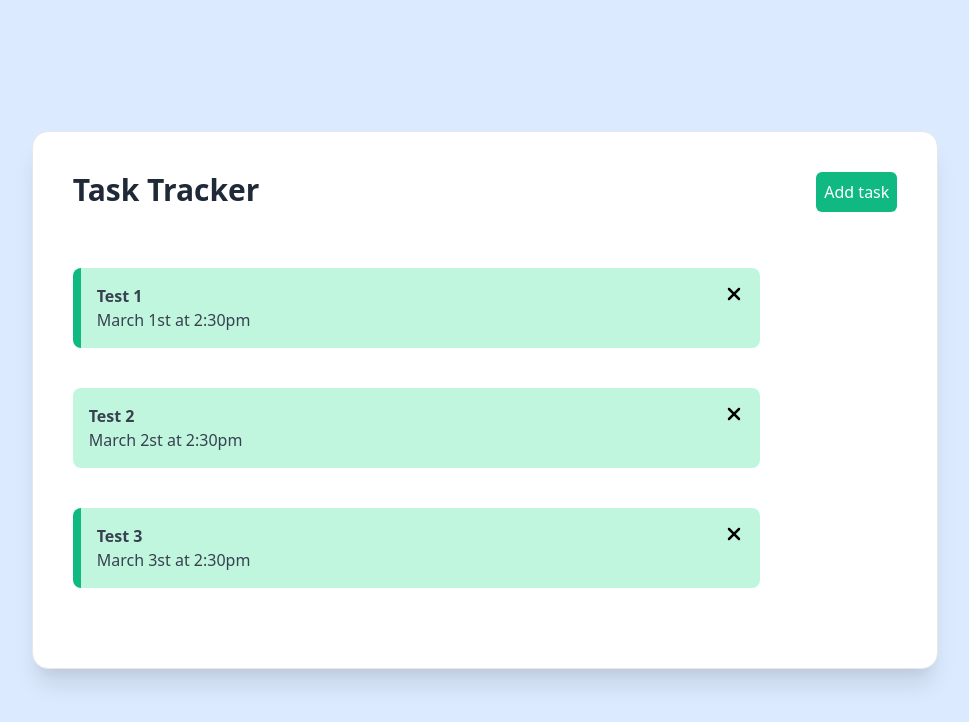
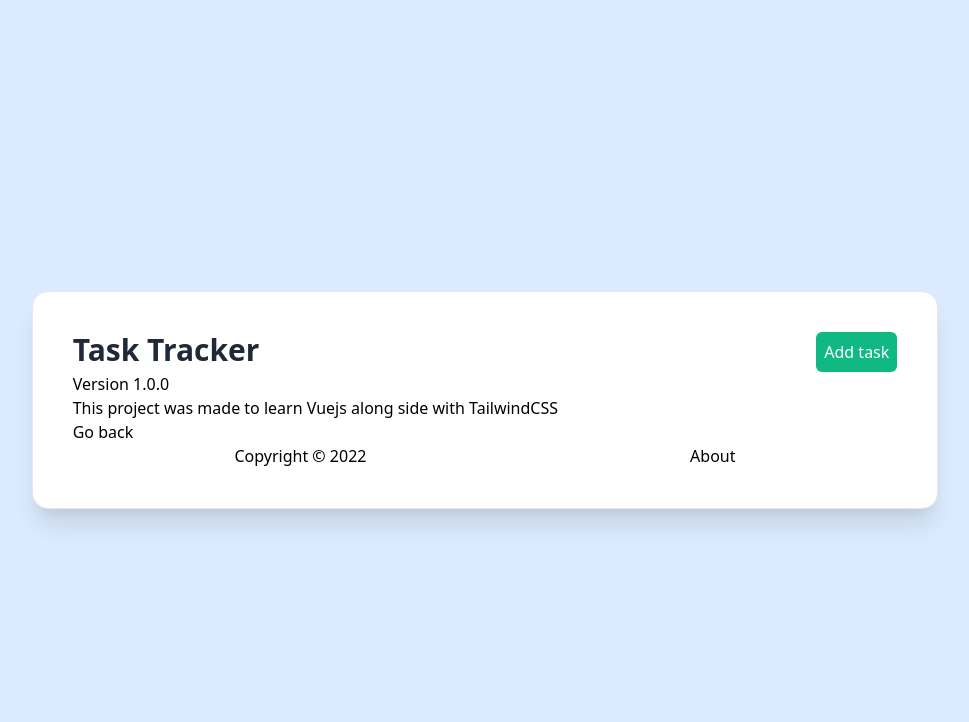
Before and after one commit to anthonylorendeaux/vue-basic-projects, a Vue app in the folder task-tracker/: page /about in a window 1280 px wide. Shown: the top 722 px of the page, without its empty margins (155-1124 px from the left). Built offline with nearby package versions, Linux system fonts and the light colour scheme.

Commit message:
Add routes with about page

```diff
--- /dev/null
+++ b/task-tracker/db.json
@@ -0,0 +1,22 @@
+{
+  "tasks": [
+    {
+      "text": "Aller chez le médecin",
+      "day": "13/02/2022",
+      "reminder": true,
+      "id": 3
+    },
+    {
+      "text": "Finir d'apprendre vue",
+      "day": "12/02/2022",
+      "reminder": false,
+      "id": 4
+    },
+    {
+      "text": "Commit et push le projet",
+      "day": "Now",
+      "reminder": true,
+      "id": 5
+    }
+  ]
+}
--- a/task-tracker/package.json
+++ b/task-tracker/package.json
@@ -4,6 +4,7 @@
   "private": true,
   "scripts": {
     "serve": "vue-cli-service serve",
+    "backend": "json-server --watch db.json --port 5000",
     "build": "vue-cli-service build",
     "lint": "vue-cli-service lint"
   },
@@ -15,9 +16,11 @@
     "@tailwindcss/postcss7-compat": "^2.2.17",
     "autoprefixer": "^9",
     "core-js": "^3.6.5",
+    "json-server": "^0.17.0",
     "postcss": "^7",
     "tailwindcss": "npm:@tailwindcss/postcss7-compat@^2.2.17",
-    "vue": "^3.0.0"
+    "vue": "^3.0.0",
+    "vue-router": "^4.0.12"
   },
   "devDependencies": {
     "@vue/cli-plugin-babel": "~4.5.0",
--- a/task-tracker/src/App.vue
+++ b/task-tracker/src/App.vue
@@ -8,134 +8,31 @@
         title="Task Tracker"
         :showAddTask="showAddTask"
       />
-      <div v-if="showAddTask"><AddTask @add-task="addTask" /></div>
-      <Tasks
-        class="mt-4"
-        @toggle-reminder="toggleReminder"
-        @delete-task="deleteTask"
-        :tasks="tasks"
-      />
+      <router-view :showAddTask="showAddTask"></router-view>
+      <Footer />
     </div>
   </div>
 </template>
 
 <script>
 import Header from "./components/Header";
-import Tasks from "./components/Tasks";
-import AddTask from "./components/AddTask";
+import Footer from "./components/Footer";
 
 export default {
   name: "App",
   components: {
     Header,
-    Tasks,
-    AddTask,
+    Footer
   },
   data() {
     return {
-      tasks: [],
       showAddTask: false,
     };
   },
   methods: {
-    deleteTask(id) {
-      if (confirm("Are you sure ?")) {
-        this.tasks = this.tasks.filter((task) => task.id !== id);
-      }
-    },
-    toggleReminder(id) {
-      this.tasks = this.tasks.map((task) =>
-        task.id == id ? { ...task, reminder: !task.reminder } : task
-      );
-    },
-    addTask(task) {
-      this.tasks = [...this.tasks, task];
-    },
     toggleAddTask() {
       this.showAddTask = !this.showAddTask;
     },
-  },
-  created() {
-    this.tasks = [
-      {
-        id: 1,
-        text: "Test 1",
-        day: "March 1st at 2:30pm",
-        reminder: true,
-      },
-      {
-        id: 2,
-        text: "Test 2",
-        day: "March 2st at 2:30pm",
-        reminder: false,
-      },
-      {
-        id: 3,
-        text: "Test 3",
-        day: "March 3st at 2:30pm",
-        reminder: true,
-      },
-      {
-        id: 4,
-        text: "Test 3",
-        day: "March 3st at 2:30pm",
-        reminder: false,
-      },
-      {
-        id: 5,
-        text: "Test 3",
-        day: "March 3st at 2:30pm",
-        reminder: false,
-      },
-      {
-        id: 6,
-        text: "Test 3",
-        day: "March 3st at 2:30pm",
-        reminder: false,
-      },
-      {
-        id: 7,
-        text: "Test 3",
-        day: "March 3st at 2:30pm",
-        reminder: false,
-      },
-      {
-        id: 8,
-        text: "Test 3",
-        day: "March 3st at 2:30pm",
-        reminder: false,
-      },
-      {
-        id: 9,
-        text: "Test 3",
-        day: "March 3st at 2:30pm",
-        reminder: false,
-      },
-      {
-        id: 10,
-        text: "Test 3",
-        day: "March 3st at 2:30pm",
-        reminder: false,
-      },
-      {
-        id: 11,
-        text: "Test 3",
-        day: "March 3st at 2:30pm",
-        reminder: false,
-      },
-      {
-        id: 12,
-        text: "Test 3",
-        day: "March 3st at 2:30pm",
-        reminder: false,
-      },
-      {
-        id: 13,
-        text: "Test 3",
-        day: "March 3st at 2:30pm",
-        reminder: false,
-      },
-    ];
-  },
+  }
 };
 </script>
--- a/task-tracker/src/components/AddTask.vue
+++ b/task-tracker/src/components/AddTask.vue
@@ -38,7 +38,6 @@
                 }
 
                 const newTask = {
-                    id: Math.floor(Math.random() * 10000),
                     text: this.text,
                     day: this.day,
                     reminder: this.reminder
--- /dev/null
+++ b/task-tracker/src/components/Footer.vue
@@ -0,0 +1,12 @@
+<template>
+    <footer class="flex justify-around align-middle">
+        <p> Copyright &copy; 2022 </p>
+        <router-link class="hover:underline" to="/about"> About </router-link>
+    </footer>
+</template>
+
+<script>
+    export default {
+        name: 'Footer',
+    }
+</script>
--- a/task-tracker/src/components/Tasks.vue
+++ b/task-tracker/src/components/Tasks.vue
@@ -1,5 +1,5 @@
 <template>
-    <div class="flex flex-col justify-start align-middle overflow-y-auto" style="height:50vh">
+    <div class="flex flex-col justify-start align-middle overflow-y-auto" style="height:40vh">
         <Task :key="task.id" v-for="task in tasks" @toggle-reminder="$emit('toggle-reminder', task.id)" @delete-task="$emit('delete-task', task.id)" :task="task"/>
     </div>
 </template>
--- a/task-tracker/src/main.js
+++ b/task-tracker/src/main.js
@@ -1,5 +1,6 @@
 import { createApp } from 'vue'
 import App from './App.vue'
 import './assets/tailwind.css'
+import router from './router'
 
-createApp(App).mount('#app')
+createApp(App).use(router).mount('#app')
--- /dev/null
+++ b/task-tracker/src/router/index.js
@@ -0,0 +1,23 @@
+import {createRouter, createWebHistory} from 'vue-router'
+import About from '../views/About'
+import Home from '../views/Home'
+
+const routes = [
+    {
+        path: '/',
+        name: 'Home',
+        component: Home
+    },
+    {
+        path: '/about',
+        name: 'About',
+        component: About
+    }
+]
+
+const router = createRouter({
+    history: createWebHistory(process.env.BASE_URL),
+    routes
+})
+
+export default router;
--- /dev/null
+++ b/task-tracker/src/views/About.vue
@@ -0,0 +1,5 @@
+<template>
+    <h1> Version 1.0.0 </h1>
+    <p> This project was made to learn Vuejs along side with TailwindCSS </p>
+    <router-link to="/"> Go back </router-link>
+</template>
--- /dev/null
+++ b/task-tracker/src/views/Home.vue
@@ -0,0 +1,91 @@
+<template>
+  <div v-if="showAddTask"><AddTask @add-task="addTask" /></div>
+  <Tasks
+    class="mt-4"
+    @toggle-reminder="toggleReminder"
+    @delete-task="deleteTask"
+    :tasks="tasks"
+  />
+</template>
+
+<script>
+import AddTask from "../components/AddTask";
+import Tasks from "../components/Tasks";
+
+export default {
+    name: 'Home',
+    props: {
+        showAddTask: Boolean,
+    },
+  components: {
+    AddTask,
+    Tasks,
+  },
+  data() {
+    return {
+        tasks: [],
+    }
+  },
+  methods: {
+    async deleteTask(id) {
+      if (confirm("Are you sure ?")) {
+        const response = await fetch(`api/tasks/${id}`, {
+          method: "DELETE",
+        });
+
+        response.status === 200
+          ? (this.tasks = this.tasks.filter((task) => task.id !== id))
+          : alert("Error deleting the  task !");
+      }
+    },
+    async toggleReminder(id) {
+      const taskToToggle = await this.fetchTask(id);
+      const updatedTask = { ...taskToToggle, reminder: !taskToToggle.reminder };
+
+      const response = await fetch(`api/tasks/${id}`, {
+        method: "PUT",
+        headers: {
+          "Content-type": "application/json",
+        },
+        body: JSON.stringify(updatedTask),
+      });
+
+      const data = await response.json();
+
+      this.tasks = this.tasks.map((task) =>
+        task.id == id ? { ...task, reminder: data.reminder } : task
+      );
+    },
+    async addTask(task) {
+      const response = await fetch("api/tasks", {
+        method: "POST",
+        headers: {
+          "Content-type": "application/json",
+        },
+        body: JSON.stringify(task),
+      });
+
+      const data = await response.json();
+
+      this.tasks = [...this.tasks, data];
+    },
+    async fetchTasks() {
+      const response = await fetch("api/tasks");
+
+      const data = await response.json();
+
+      return data;
+    },
+    async fetchTask(id) {
+      const response = await fetch(`api/tasks/${id}`);
+
+      const data = await response.json();
+
+      return data;
+    },
+  },
+  async created() {
+    this.tasks = await this.fetchTasks();
+  },
+};
+</script>
--- /dev/null
+++ b/task-tracker/vue.config.js
@@ -0,0 +1,12 @@
+module.exports = {
+    devServer: {
+        proxy: {
+            '^/api': {
+                target: 'http://localhost:5000',
+                changeOrigin: true,
+                logLevel: 'debug',
+                pathRewrite: {'^/api': '/'}
+            },
+        }
+    }
+}
```
Also changed, not shown: 1 other file (tests, documents, lock files or other folders).
